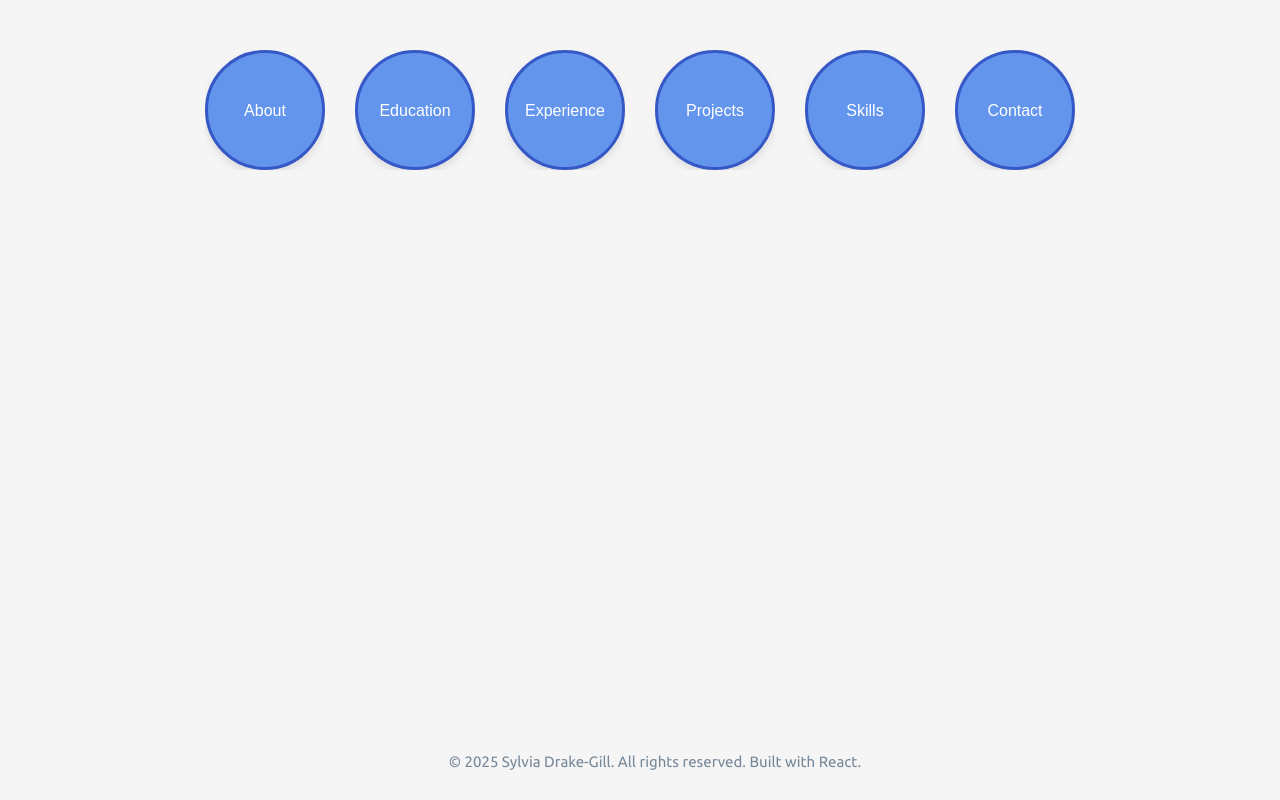
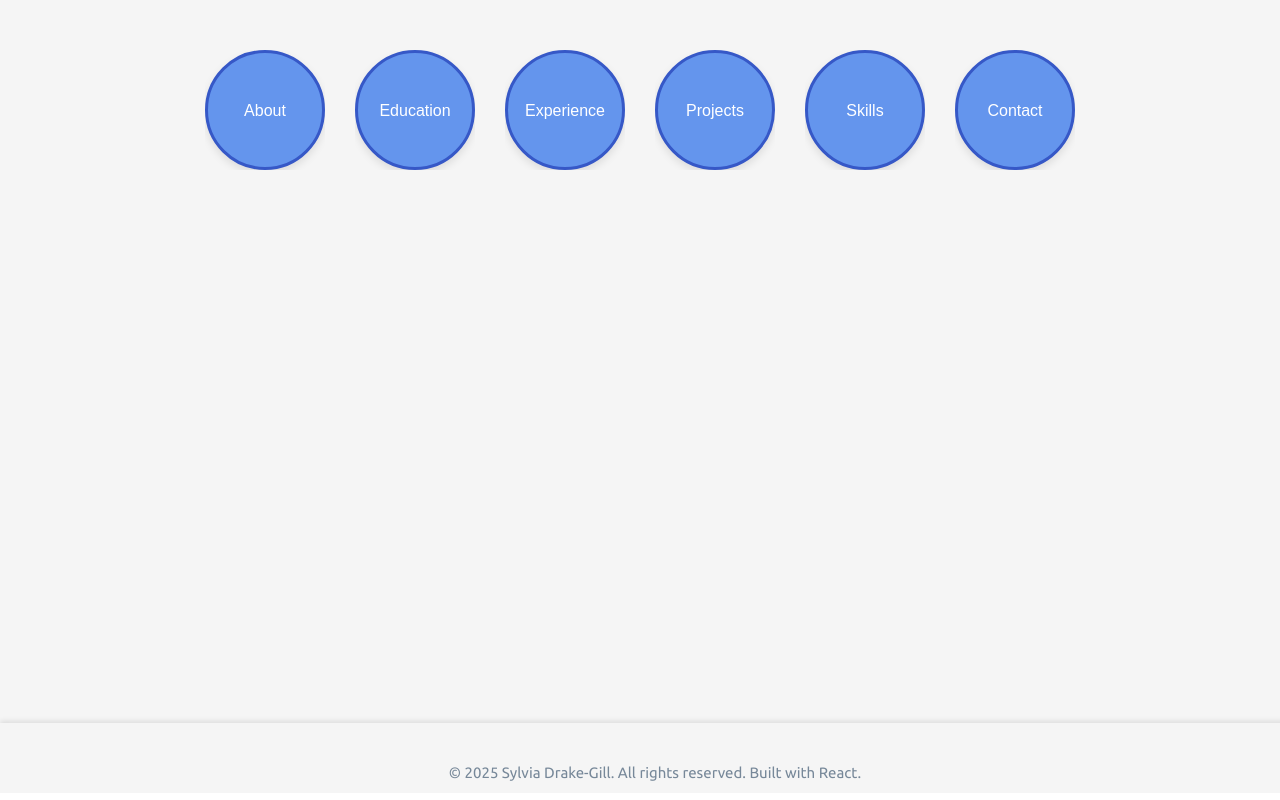
Before and after one commit to sdg877/react_portfolio, a React (Create React App) app: page / in a window 1280 px wide. Shown: the part 420-1220 px from the top of the page. Built offline with nearby package versions, Linux system fonts and the light colour scheme; no server answers.

Commit message:
Footer and layout styles added

```diff
--- a/src/Styles/ComponentStyles.css
+++ b/src/Styles/ComponentStyles.css
@@ -82,17 +82,31 @@
     color: #121212;
 }
 
-/* Footer */
 .footer {
     padding: 15px;
-    background-color: #f1f1f1;
+    background-color: #F5F5F5;
     text-align: center;
-    text-shadow: #121212;
     font-size: 15px;
-    position: relative;
-    bottom: 0;
     width: 100%;
     z-index: 10;
-    background-color: #F5F5F5;
-    color: 	#778899;
+    color: #778899;
+    box-shadow: 0 -2px 5px rgba(0, 0, 0, 0.1);
+    height: 40px;
+    line-height: 40px;
+    margin-top: auto;
   }
+
+  /* Layout Styles */
+.layout {
+    text-align: center;
+    margin: 20px;
+  }
+
+  .layout-title {
+    font-size: 2rem;
+    margin: 10px 0;
+  }
+
+  .layout-sub {
+    color: #666;
+  }
```
